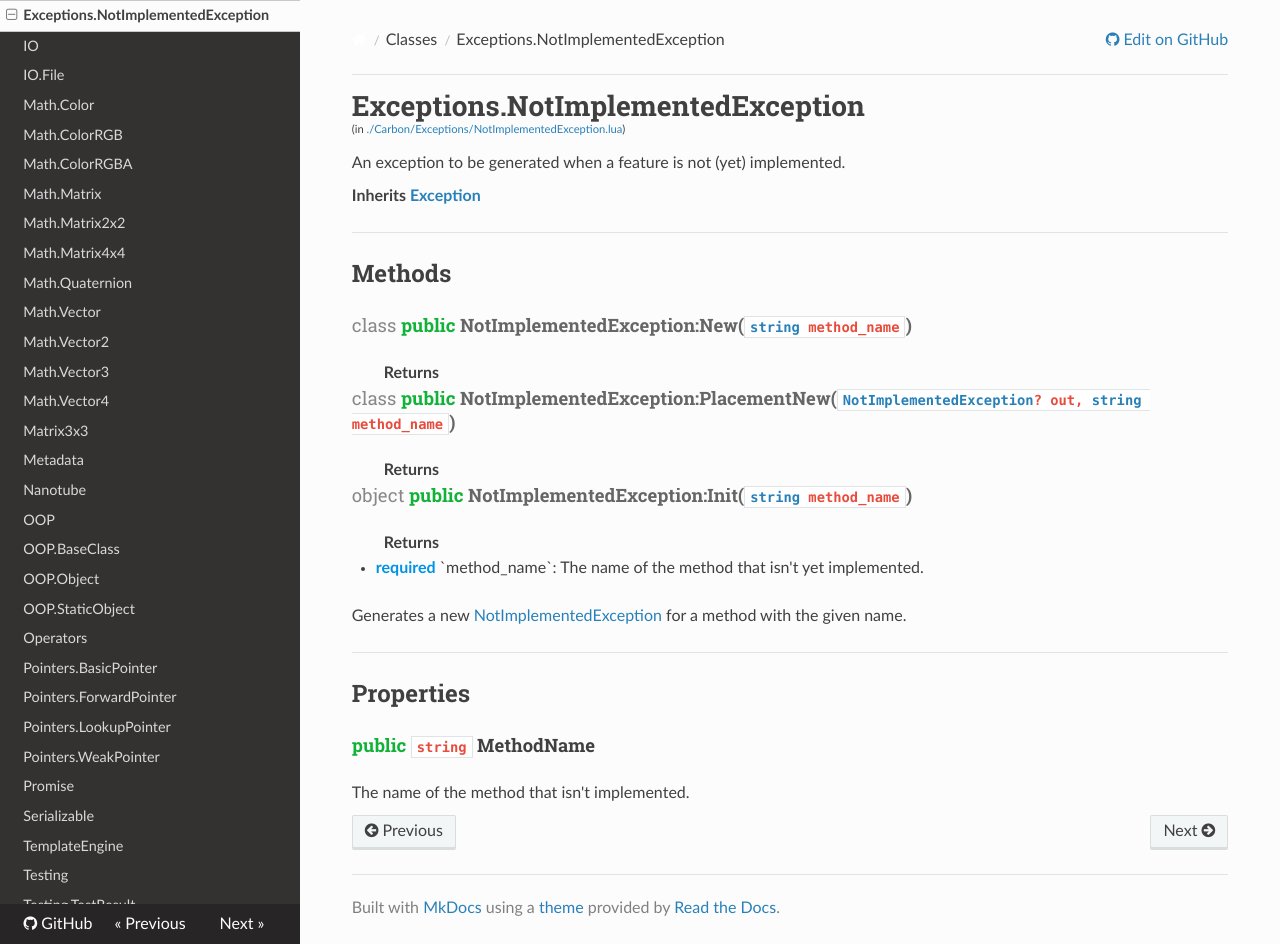
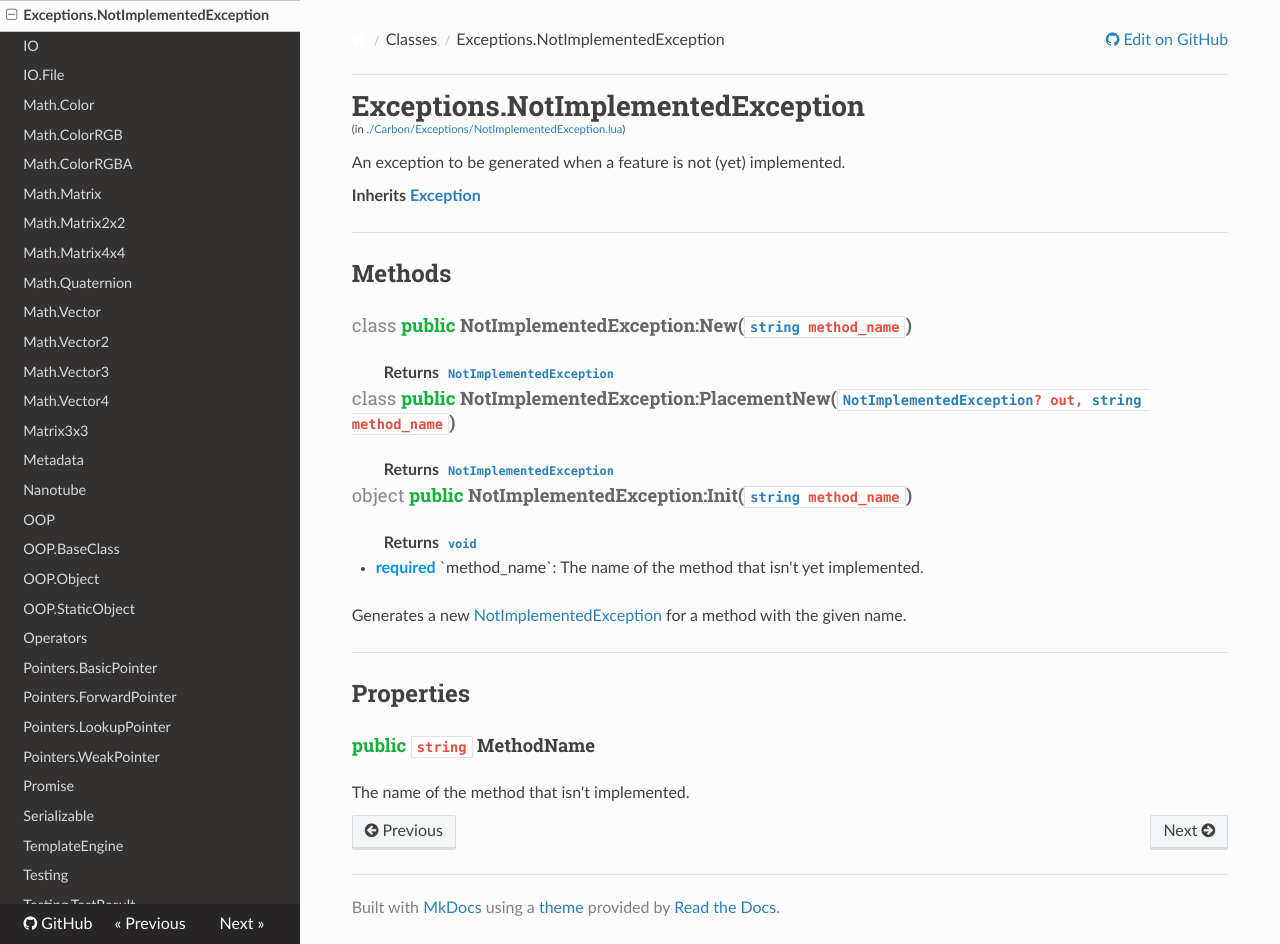
Before and after one commit to lua-carbon/carbon, an MkDocs documentation site: the page built from docs/Classes/Exceptions.NotImplementedException.md, in a window 1280 px wide and 944 px high. Built offline with MkDocs 1.6.1, drawn with Linux system fonts in a browser that asks for light colours; nearby versions of some CDN libraries; old or Windows-style settings are respelled for this version of MkDocs.

Commit message:
Fix existing macro return types

```diff
--- a/docs/Classes/Exceptions.NotImplementedException.md
+++ b/docs/Classes/Exceptions.NotImplementedException.md
@@ -9,10 +9,10 @@ An exception to be generated when a feature is not (yet) implemented.
 <hr />
 ## Methods
 <h4 class="method-name"><span class="doc-scope doc-class">class</span> <span class="doc-visibility doc-public">public</span> NotImplementedException:New(<code><a href="Types#string">string</a> method_name</code>)</h4>
-<p class="method-returns bold">Returns <code></code></p><h4 class="method-name"><span class="doc-scope doc-class">class</span> <span class="doc-visibility doc-public">public</span> NotImplementedException:PlacementNew(<code><a href="Classes/Exceptions.NotImplementedException">NotImplementedException</a>? out, <a href="Types#string">string</a> method_name</code>)</h4>
-<p class="method-returns bold">Returns <code></code></p>
+<p class="method-returns bold">Returns <code><a href="Classes/Exceptions.NotImplementedException">NotImplementedException</a></code></p><h4 class="method-name"><span class="doc-scope doc-class">class</span> <span class="doc-visibility doc-public">public</span> NotImplementedException:PlacementNew(<code><a href="Classes/Exceptions.NotImplementedException">NotImplementedException</a>? out, <a href="Types#string">string</a> method_name</code>)</h4>
+<p class="method-returns bold">Returns <code><a href="Classes/Exceptions.NotImplementedException">NotImplementedException</a></code></p>
 <h4 class="method-name"><span class="doc-scope doc-object">object</span> <span class="doc-visibility doc-public">public</span> NotImplementedException:Init(<code><a href="Types#string">string</a> method_name</code>)</h4>
-<p class="method-returns bold">Returns <code></code></p>
+<p class="method-returns bold">Returns <code><a href="Types#void">void</a></code></p>
 <ul class="doc-arg-list">
 <li><span class="doc-arg-level doc-required">required</span>  `method_name`: The name of the method that isn't yet implemented.</li>
 </ul>
```
Also changed, not shown: docs/Classes/Exceptions.CodeGenerationException.md (+3 -3 lines), 1 other file.
